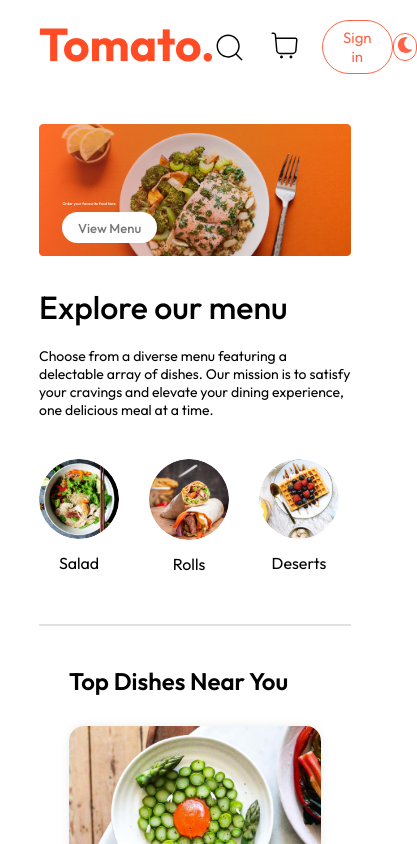
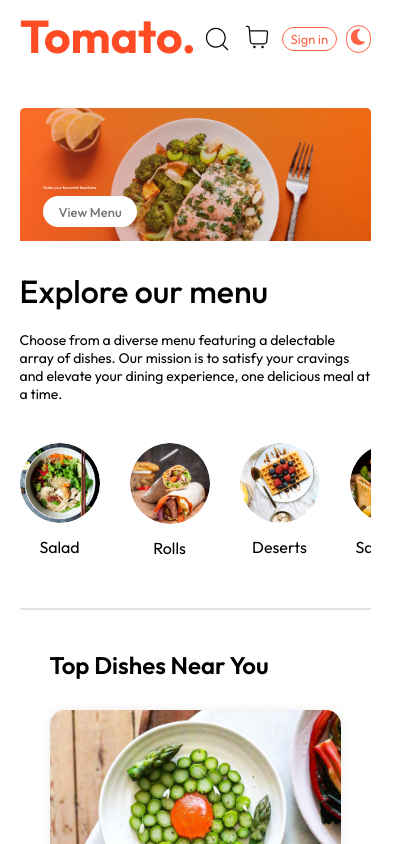
Before and after one commit to pratibha456/Food-Del-App, a React (Vite) app in the folder Frontend/: page / in a window 390 px wide. Shown: the top 844 px of the page, 417 px wide, since content can reach past the window. Built offline with nearby package versions, Linux system fonts and the light colour scheme.

Commit message:
device responsive

```diff
--- a/Frontend/src/components/Footer/Footer.css
+++ b/Frontend/src/components/Footer/Footer.css
@@ -7,7 +7,7 @@
     gap: 20px;
     padding: 20px 8vw;
     padding-top: 80px;
-    margin-top: 100px;
+    margin-top: 70px;
   }
 
   .footer-content {
--- a/Frontend/src/components/Header/Header.css
+++ b/Frontend/src/components/Header/Header.css
@@ -2,7 +2,7 @@
     height: 34vw;
     margin: 30px auto;
     background: url("/header_img.png") no-repeat;
-    background-size: contain;
+    background-size: cover;
     position: relative;
   }
 
--- a/Frontend/src/components/Navbar/Navbar.css
+++ b/Frontend/src/components/Navbar/Navbar.css
@@ -62,14 +62,14 @@
 
 .navbar-search-icon .cart-icon {
   position: relative;
-  min-width: 35px;
-  min-height: 35px;
+  min-width: 30px;
+  min-height: 30px;
 }
 
 .navbar-right .search-ic {
   position: relative;
-  min-width: 35px;
-  min-height: 35px;
+  min-width: 30px;
+  min-height: 30px;
 }
 
 .navbar-search-icon .dot {
@@ -109,18 +109,18 @@
     width: 120px;
   }
   .navbar-menu {
-    gap: 15px;
+    gap: 8px;
     font-size: 16px;
   }
   .navbar-right {
-    gap: 20px;
+    gap: 10px;
   }
   .navbar-right .search-ic {
-    width: 20px;
+    width: 10px;
   }
   .navbar-right button {
-    padding: 7px 20px;
-    font-size: 15px;
+    padding: 3px 8px;
+    font-size: 13px;
   }
   .navabr button{
     font-size: 1.25rem;
--- a/Frontend/src/index.css
+++ b/Frontend/src/index.css
@@ -1,26 +1,30 @@
-@import url('https://fonts.googleapis.com/css2?family=Outfit:wght@100..900&display=swap');
+@import url("https://fonts.googleapis.com/css2?family=Outfit:wght@100..900&display=swap");
 
-
-*{
-  padding: 0;
+* {
+  padding: 0px;
   margin: 0;
   box-sizing: border-box;
   font-family: outfit;
   scroll-behavior: smooth;
 }
 
-body{
+body {
   min-height: 100vh;
 }
 
-a{
+a {
   text-decoration: none;
   color: inherit;
 }
 
-.app{
-  width: 80%;
+.app {
+  width: 90%;
   margin: auto;
+  /* margin: inherit; */
+  /* margin: initial; */
+  /* margin: revert; */
+  /* margin: revert-layer; */
+  /* margin: unset;  */
 }
 
 .light-mode {
@@ -33,25 +37,23 @@ a{
   color: #fff;
 }
 
-.toggle-button {
+/* .toggle-button {
   background: none;
   border: none;
   cursor: pointer;
   font-size: 1.5rem;
   transition: color 0.3s ease;
-}
+} */
 
 .toggle-button:hover {
   color: tomato;
 }
 
-
-
-@keyframes fadeIn{
-  0%{
+@keyframes fadeIn {
+  0% {
     opacity: 0;
   }
-  100%{
+  100% {
     opacity: 1;
   }
 }
```
